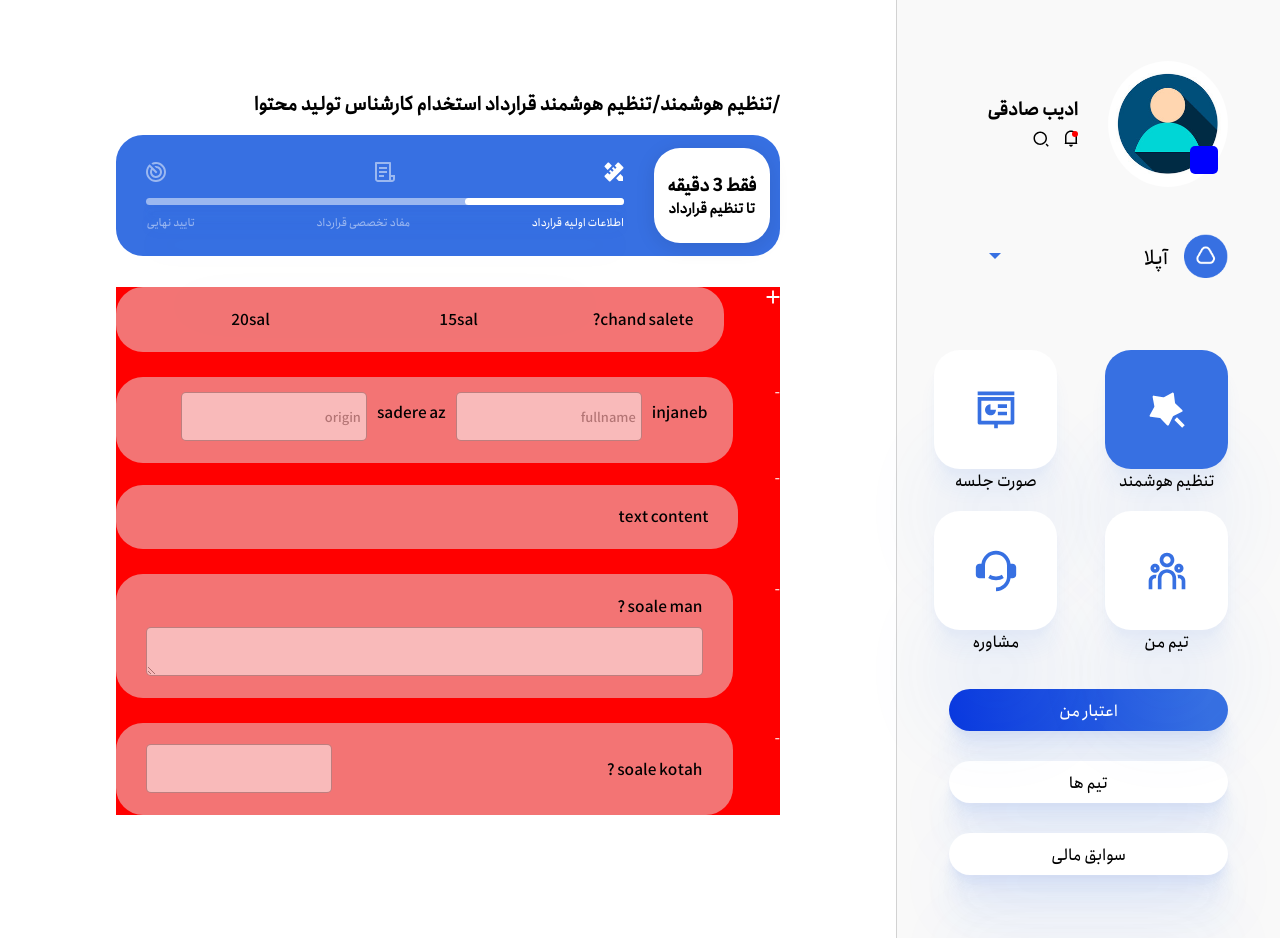
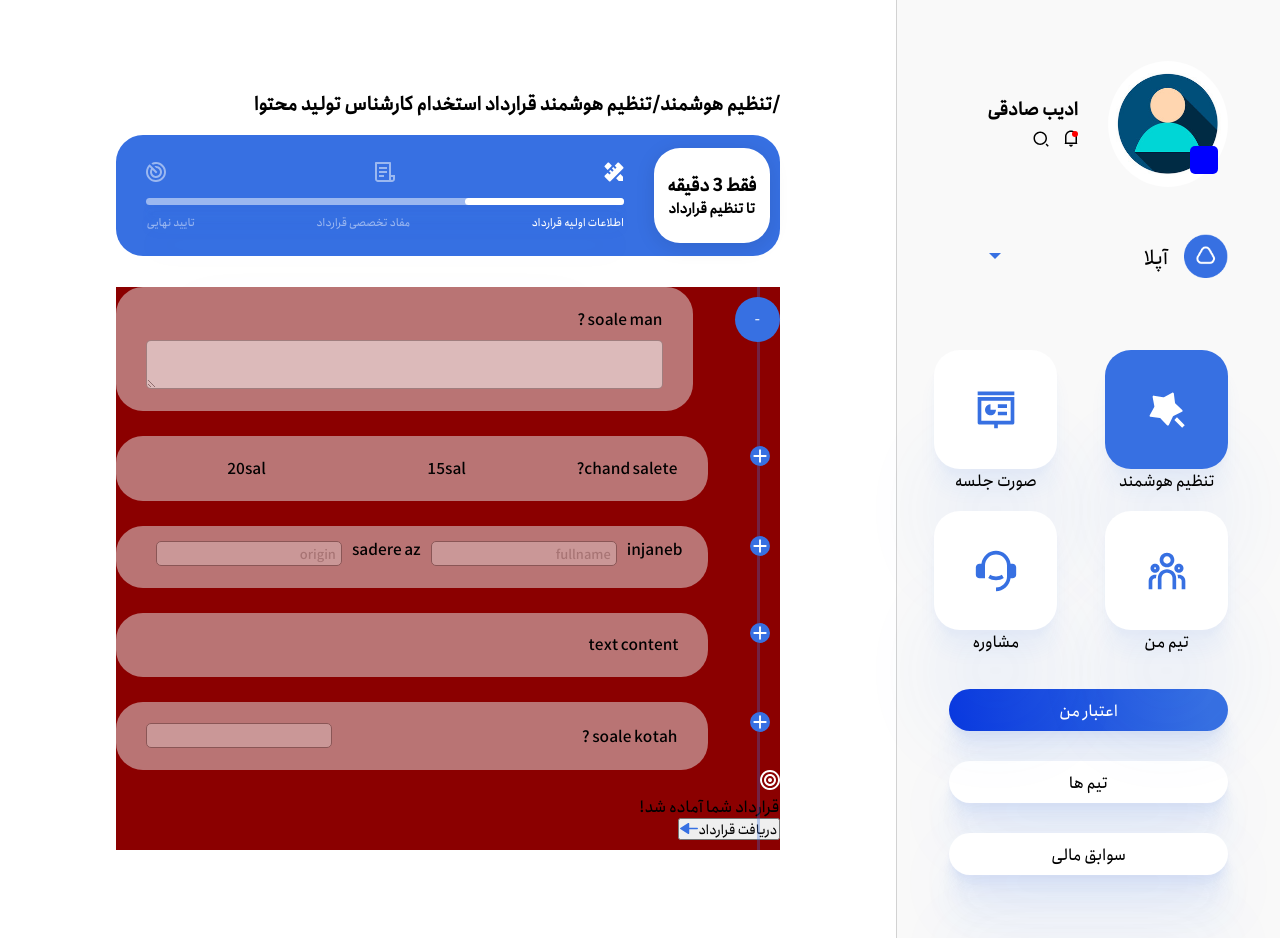
Before and after one commit to adibsadeghi1993/uplaw, a React (Create React App) app: page /contract in a window 1280 px wide. Built offline with nearby package versions, Linux system fonts and the light colour scheme; some icons are missing.

Commit message:
the last step of contractInfo component was created

```diff
--- a/src/components/contract/adjustContract/contractInfo/ContractInfo.js
+++ b/src/components/contract/adjustContract/contractInfo/ContractInfo.js
@@ -1,25 +1,44 @@
-import React, { useState } from "react";
+import React, { useState,useEffect } from "react";
 import styles from "./contractInfo.module.css";
-import addImage from "../../../../asstes/add.svg";
-import minesImage from "../../../../asstes/mines.svg";
+import blueArrowImage from "../../../../asstes/blue arrow.svg"
 import confirmImage from "../../../../asstes/confirm.svg";
 import { useSelector } from "react-redux";
 import { selectedBands } from "./SelectedBands";
+import { SortedContract } from "./SortedContract";
 
 const ContractInfo = () => {
     const [openQ, setOpenQ] = useState(false)
-  const state = useSelector((state) => state.contract.contract);
-  const { made } = state;
+    const state = useSelector((state) => state.contract.contract);
+    const { made } = state;
+
+    const [sortedBands, setSortedBands] = useState([])
+
+useEffect(() => {
+  const sortedData=SortedContract(made[0].bands)
+  console.log(sortedData)
+  setSortedBands(sortedData)
+
+}, [made])
+
+
   const modalHandler=()=>{
       setOpenQ(!openQ)
   }
   console.log(made);
   return (
     <section className={styles.main_contract_info}>
-      {made[0].bands?.map((item) => {
+     <div className={styles.border}></div>
+      {sortedBands?.map((item) => {
         const element = selectedBands(item, made[0].bands,modalHandler);
         return element;
       })}
+      <div className={styles.finished_contract}>
+          <div> <img src={confirmImage} alt="تکمیل اطلاعات"/></div>
+          <div className={styles.get_contract_container}>
+              <p>قرارداد شما آماده شد!</p>
+              <button><span>دریافت قرارداد</span><img src={blueArrowImage} alt="دریافت قرارداد"/></button>
+          </div>
+      </div>
     </section>
   );
 };
--- a/src/components/contract/adjustContract/contractInfo/SelectedBands.js
+++ b/src/components/contract/adjustContract/contractInfo/SelectedBands.js
@@ -2,7 +2,7 @@ import addImage from "../../../../asstes/add.svg";
 import minesImage from "../../../../asstes/mines.svg";
 import confirmImage from "../../../../asstes/confirm.svg";
 import styles from "./contractInfo.module.css";
-export const selectedBands = (item, bands,modalHandler) => {
+export const selectedBands = (item, bands, modalHandler) => {
   const index = bands.indexOf(item);
 
   console.log(item, index);
@@ -12,18 +12,17 @@ export const selectedBands = (item, bands,modalHandler) => {
       return (
         <div className={styles.select}>
           {index === 0 ? (
-            <div>
-              <img src={addImage} alt="باز کردن سوال" />
+            <div onClick={modalHandler} className={index===0?styles.firstElemnt:styles.btn}>
+              <img src={minesImage} alt="بستن سال" />
             </div>
           ) : (
-            <div>
-              <img src={minesImage} alt="بستن سال" />
+            <div onClick={modalHandler}  className={index===0?styles.firstElemnt:styles.btn}>
+              <img src={addImage} alt="باز کردن سوال" />
             </div>
           )}
           <div className={styles.select_container}>
             <p>{item.title}</p>
             <div className={styles.selectedAnswers}>
-
               {item.value.map((answer) => {
                 return <p>{answer}</p>;
               })}
@@ -35,12 +34,12 @@ export const selectedBands = (item, bands,modalHandler) => {
       return (
         <div className={styles.text}>
           {index === 0 ? (
-            <div>
-              <img src={addImage} alt="باز کردن سوال" />
+            <div className={index===0?styles.firstElemnt:styles.btn}>
+              <img src={minesImage} alt="بستن سال" />
             </div>
           ) : (
-            <div>
-              <img src={minesImage} alt="بستن سال" />
+            <div className={index===0?styles.firstElemnt:styles.btn}>
+              <img src={addImage} alt="باز کردن سوال" />
             </div>
           )}
           <div className={styles.text_title}>
@@ -52,12 +51,12 @@ export const selectedBands = (item, bands,modalHandler) => {
       return (
         <div className={styles.QA}>
           {index === 0 ? (
-            <div>
-              <img src={addImage} alt="باز کردن سوال" />
+            <div  className={index===0?styles.firstElemnt:styles.btn}>
+              <img src={minesImage} alt="بستن سال" />
             </div>
           ) : (
-            <div>
-              <img src={minesImage} alt="بستن سال" />
+            <div  className={index===0?styles.firstElemnt:styles.btn}>
+              <img src={addImage} alt="باز کردن سوال" />
             </div>
           )}
           <div className={styles.QA_container}>
@@ -74,12 +73,12 @@ export const selectedBands = (item, bands,modalHandler) => {
       return (
         <div className={styles.emptySpace}>
           {index === 0 ? (
-            <div>
-              <img src={addImage} alt="باز کردن سوال" />
+            <div className={index===0?styles.firstElemnt:styles.btn}>
+              <img src={minesImage} alt="بستن سال" />
             </div>
           ) : (
-            <div>
-              <img src={minesImage} alt="بستن سال" />
+            <div className={index===0?styles.firstElemnt:styles.btn}>
+              <img src={addImage} alt="باز کردن سوال" />
             </div>
           )}
           <div className={styles.emptySpace_input}>
@@ -88,7 +87,7 @@ export const selectedBands = (item, bands,modalHandler) => {
                 return <p>{a}</p>;
               }
               if (typeof a === "object") {
-                return <input placeholder={a.name} />;
+                return <input placeholder={a.name} className={styles.contract_input} />;
               }
             })}
           </div>
@@ -99,12 +98,12 @@ export const selectedBands = (item, bands,modalHandler) => {
       return (
         <div className={styles.SQA}>
           {index === 0 ? (
-              <div>
-                <img src={addImage} alt="باز کردن سوال" />
+            <div className={index===0?styles.firstElemnt:styles.btn}>
+              <img src={minesImage} alt="بستن سال" />
             </div>
           ) : (
-              <div>
-                <img src={minesImage} alt="بستن سال" />
+            <div className={index===0?styles.firstElemnt:styles.btn}>
+              <img src={addImage} alt="باز کردن سوال" />
             </div>
           )}
           <div className={styles.SQA_container}>
@@ -112,7 +111,7 @@ export const selectedBands = (item, bands,modalHandler) => {
               <p>{item.title}</p>
             </div>
             <div className={styles.SQA_input}>
-           <input/>
+              <input className={styles.contract_input} />
             </div>
           </div>
         </div>
--- /dev/null
+++ b/src/components/contract/adjustContract/contractInfo/SortedContract.js
@@ -0,0 +1,23 @@
+
+export const SortedContract=(bands)=>{
+  return  bands.sort((a,b)=>{
+        if (a.type==="QA"&& b.type==="select") {
+            return -1
+
+        }
+        if (a.type==="QA"&& b.type==="jaye khali") {
+            return -1
+
+        }
+        if (a.type==="QA"&& b.type==="text") {
+            return -1
+
+        }
+        if (a.type==="QA"&& b.type==="SQA") {
+            return -1
+
+        }
+
+    })
+
+}
--- a/src/components/contract/adjustContract/contractInfo/contractInfo.module.css
+++ b/src/components/contract/adjustContract/contractInfo/contractInfo.module.css
@@ -1,12 +1,14 @@
 .main_contract_info{
     margin-top: 31px;
-    background-color: red;
+    position: relative;
+    background-color: darkred;
+    padding-bottom: 10px;
 
 }
 
 .select{
     display: flex;
-
+    margin-top: 25px;
 }
 
 .select_container{
@@ -49,11 +51,17 @@
     margin: 10px 10px 0 0;
     padding: 5px;
 }
+.text{
+    display: flex;
+    margin-top: 25px;
+    width: 100%;
+}
 .text_title{
     background:rgb(232, 232, 232,0.5) ;
     padding: 20px 29px 22px 30px;
     border-radius: 27px;
     margin-right: 42px;
+    width: 100%;
 }
 .QA{
     display: flex;
@@ -72,6 +80,7 @@
 .QA_textarea{
     margin-top: 10px;
 }
+
 .SQA{
     display: flex;
     width: 100%;
@@ -88,3 +97,47 @@
     align-items: center;
 
 }
+
+.btn{
+   background: #3770E2;
+    height: 20px;
+    width: 20px;
+    border-radius: 50%;
+    display: flex;
+    justify-content: center;
+    align-items: center;
+    margin-right: 10px;
+    padding: 5px;
+    margin-top: 10px;
+    position: relative;
+    z-index: 2;
+}
+.firstElemnt{
+   background: #3770E2;
+    height: 45px;
+    width: 45px;
+    border-radius: 50%;
+    display: flex;
+    justify-content: center;
+    align-items: center;
+    margin-top: 10px;
+    position: relative;
+    z-index: 2;
+}
+
+.border{
+    position: absolute;
+    height: 100%;
+    width: 3px;
+    opacity: 0.3;
+    background-color: #3770E2;
+    margin: 0 20px 0 0;
+
+    z-index: 1;
+}
+.contract_input{
+    height: 25px;
+    border: 0.25px solid #000000;
+    opacity: 0.25;
+
+}
--- a/src/redux/Reducers/ContractReducer.js
+++ b/src/redux/Reducers/ContractReducer.js
@@ -7,6 +7,7 @@ const initialState={
             {type:"text",title:"text content",value:null},
             {type:"QA",title:"soale man ?",value:null},
             {type:"SQA",title:"soale kotah ?",value:null},
+
           ]}
         ]
       }
```
Lines whose indentation alone changed are shown as unchanged.
